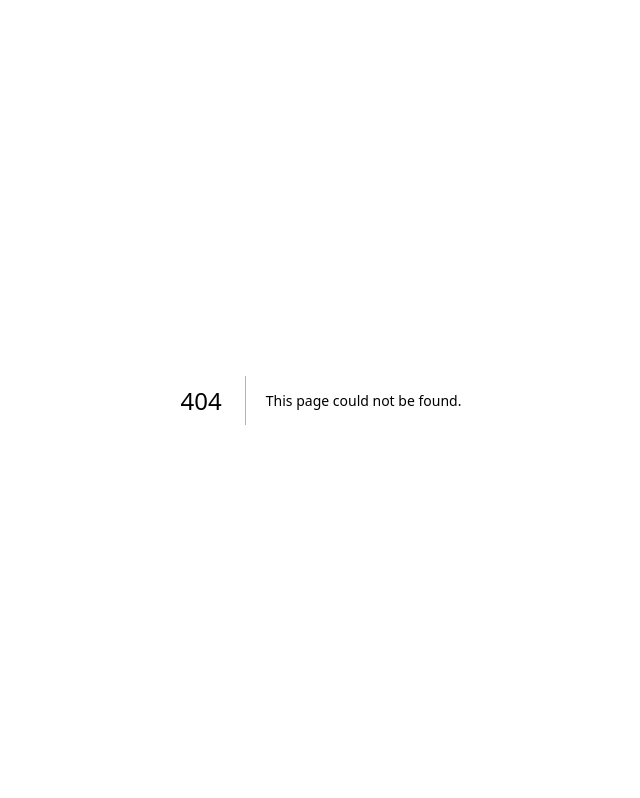
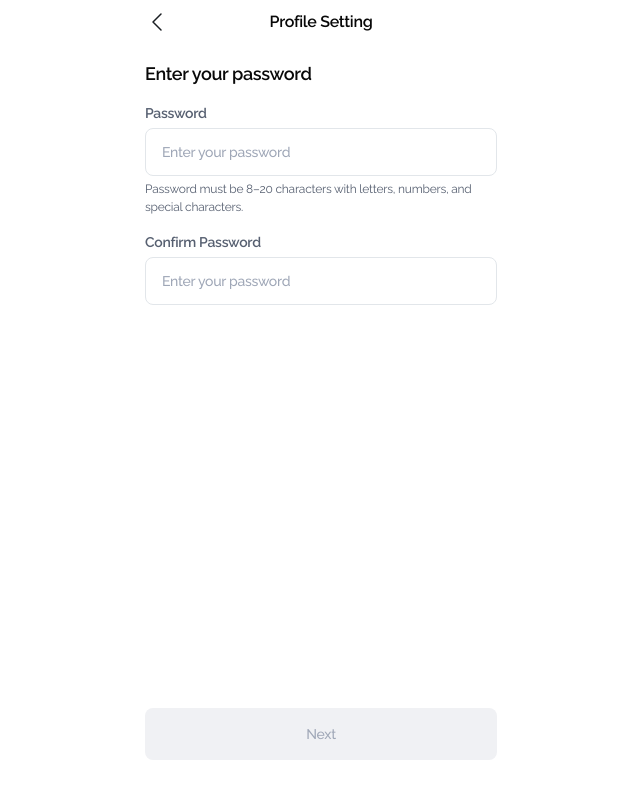
Before and after one commit to ryeongkk/KOMME-FE, a Next.js app: page /login/password in a window 1280 px wide. Before the commit this address had no page. Shown: the whole page, without its empty margins (319-959 px from the left). Built offline with nearby package versions, Linux system fonts and the light colour scheme.

Commit message:
feat: 비밀번호 설정 화면 퍼블리싱

```diff
--- a/src/app/AGENTS.md
+++ b/src/app/AGENTS.md
@@ -25,7 +25,7 @@ Next.js App Router 루트입니다: 라우트, 루트 레이아웃, 전역 스
 | --------------- | ---------------------------------------------------------------------------------------------------- |
 | `icon-192.png/` | 동적 PNG 아이콘 라우트 — `next/og`를 쓰는 `route.tsx`의 `GET` 핸들러 (`icon-192.png/AGENTS.md` 참고) |
 | `icon-512.png/` | 512×512 버전, 패턴은 동일 (`icon-512.png/AGENTS.md` 참고)                                            |
-| `login/`        | 로그인 플로우 라우트 — `/login`, `/login/terms`, `/login/email`, `/login/code`, `/login/nickname`. 화면 컴포넌트는 `src/components/login/`에 있고 각 `page.tsx`는 그걸 렌더링만 함 (`components/AGENTS.md` 참고) |
+| `login/`        | 로그인 플로우 라우트 — `/login`, `/login/terms`, `/login/email`, `/login/code`, `/login/password`, `/login/nickname`. 화면 컴포넌트는 `src/components/login/`에 있고 각 `page.tsx`는 그걸 렌더링만 함 (`components/AGENTS.md` 참고) |
 
 ## AI 에이전트를 위한 안내
 
--- /dev/null
+++ b/src/app/login/password/page.tsx
@@ -0,0 +1,9 @@
+import { PasswordScreen } from "@/components/login/password-screen";
+
+export default function PasswordPage() {
+  return (
+    <main className="flex flex-1 flex-col items-center bg-white px-4 pb-10">
+      <PasswordScreen />
+    </main>
+  );
+}
--- a/src/components/AGENTS.md
+++ b/src/components/AGENTS.md
@@ -12,7 +12,7 @@ App Router 라우트 트리 바깥에서 여러 라우트가 공유하는 React
 | 디렉토리 | 설명 |
 |-----------|---------|
 | `ui/` | 특정 기능에 속하지 않는 범용 재사용 프리미티브 (예: `bottom-sheet.tsx`, `text-field.tsx`) |
-| `login/` | 로그인 플로우 화면 전용 컴포넌트 (`login-screen.tsx` = `/login`, `terms-screen.tsx` = `/login/terms`, `email-screen.tsx` = `/login/email`, `code-screen.tsx` = `/login/code`, `nickname-screen.tsx` = `/login/nickname`) |
+| `login/` | 로그인 플로우 화면 전용 컴포넌트 (`login-screen.tsx` = `/login`, `terms-screen.tsx` = `/login/terms`, `email-screen.tsx` = `/login/email`, `code-screen.tsx` = `/login/code`, `password-screen.tsx` = `/login/password`, `nickname-screen.tsx` = `/login/nickname`) |
 
 ## 주요 파일
 
@@ -25,8 +25,9 @@ App Router 라우트 트리 바깥에서 여러 라우트가 공유하는 React
 ### 이 디렉토리에서 작업할 때
 - 새 화면(라우트)이 생기면 그 화면 전용 컴포넌트는 `login/`처럼 화면 이름을 딴 하위 폴더에 넣으세요. 여러 화면에서 재사용되는 범용 UI 프리미티브(바텀시트, 모달, 버튼 등)만 `ui/`에 넣습니다. 어느 한 화면에서만 쓰는 컴포넌트를 `ui/`에 넣지 마세요 — 두 번째 사용처가 생길 때 옮기세요.
 - `nickname-screen.tsx`의 닉네임 중복 확인은 아직 백엔드 API가 없어 예약어 배열(`RESERVED_NICKNAMES`)로 흉내만 낸 상태입니다 — 실제 중복 확인 엔드포인트가 생기면 그걸로 교체하세요.
-- `ui/text-field.tsx`는 `email-screen.tsx`/`nickname-screen.tsx`가 공유하는 인풋 껍데기(label + 인풋 + clear 버튼 + 캡션)입니다. 값 상태, 검증 로직(정규식, blur 타이밍), 중복 확인처럼 화면마다 다른 것은 각 화면 컴포넌트에 남깁니다. 캡션 한 줄은 `error`(문자열)가 있으면 빨간 테두리+빨간 캡션으로, 없고 `helperText`만 있으면 회색 상시 힌트로 보여줍니다 — 이메일 화면처럼 상시 힌트가 필요 없으면 `helperText`를 안 주면 됩니다.
+- `ui/text-field.tsx`는 `email-screen.tsx`/`nickname-screen.tsx`/`password-screen.tsx`가 공유하는 인풋 껍데기(label + 인풋 + clear 버튼 또는 비밀번호 표시/숨김 토글 + 캡션)입니다. 값 상태, 검증 로직(정규식, blur 타이밍), 중복 확인처럼 화면마다 다른 것은 각 화면 컴포넌트에 남깁니다. 캡션 한 줄은 `error`(문자열)가 있으면 빨간 테두리+빨간 캡션으로, 없고 `helperText`만 있으면 회색 상시 힌트로 보여줍니다 — 이메일 화면처럼 상시 힌트가 필요 없으면 `helperText`를 안 주면 됩니다. `type="password"`면 clear 버튼 대신 `EyeIcon`/`EyeOffIcon` 표시/숨김 토글을 보여줍니다. `labelVariant="field"`(기본값 `"heading"`)를 주면 라벨이 화면 헤딩(`text-heading-b-18`) 대신 필드 자체 라벨(`text-body-sb-14 text-gray-500`)로 렌더링됩니다 — password-screen처럼 화면 헤딩과 필드 라벨이 따로 있는 경우에 씁니다.
 - `code-screen.tsx`의 인증코드 확인은 아직 백엔드 API가 없어 상수(`CORRECT_CODE`)로 흉내만 낸 상태입니다 — 실제 코드 검증/재전송 엔드포인트가 생기면 그걸로 교체하세요. 이전 단계에서 입력한 이메일은 `email-screen.tsx`가 `router.push(\`/login/code?email=...\`)`로 쿼리 파라미터에 실어 넘기고, `code-screen.tsx`는 `useSearchParams`로 읽습니다 — 화면 간 공유 상태 스토어 없이 라우팅으로만 넘기는 임시 방식입니다. `useSearchParams`를 쓰는 클라이언트 컴포넌트라 `src/app/login/code/page.tsx`에서 `<Suspense>`로 감싸야 정적 빌드가 됩니다.
+- `password-screen.tsx`는 비밀번호 설정 완료 시 `/login`(로그인 메인 화면)으로 이동합니다 — 원래 회원가입 순서(약관 동의 → 이메일 → 코드 → 비밀번호 → 닉네임 → 완료)상 다음은 `/login/nickname`이지만, 현재는 그렇게 연결돼 있지 않습니다. 실제 순서대로 이어붙일 때 `handleNext`를 바꾸세요.
 - `icons.tsx`는 화면에 속하지 않는 전역 공유 자산이라 하위 폴더로 옮기지 않고 루트에 유지합니다.
 
 ### 아이콘 다루기
--- a/src/components/login/code-screen.tsx
+++ b/src/components/login/code-screen.tsx
@@ -77,7 +77,7 @@ export function CodeScreen() {
       setShowToast(true);
       return;
     }
-    // TODO: navigate to the password setting screen once that route exists
+    router.push("/login/password");
   };
 
   return (
--- a/src/components/login/login-screen.tsx
+++ b/src/components/login/login-screen.tsx
@@ -1,3 +1,6 @@
+"use client";
+
+import { useRouter } from "next/navigation";
 import { AppleIcon, CheckIcon, GlobeIcon, GoogleIcon } from "@/components/icons";
 import { BottomSheet } from "@/components/ui/bottom-sheet";
 
@@ -8,6 +11,8 @@ const languages = [
 ];
 
 export function LoginScreen() {
+  const router = useRouter();
+
   return (
     <>
       <p className="mt-[150.5px] text-title-b-20 text-black">Logo</p>
@@ -36,7 +41,9 @@ export function LoginScreen() {
         </div>
 
         <div className="flex items-center justify-center gap-5 text-body-m-14 text-black">
-          <button type="button">Sign Up</button>
+          <button type="button" onClick={() => router.push("/login/terms")}>
+            Sign Up
+          </button>
           <span aria-hidden>|</span>
           <button type="button">Reset Password</button>
         </div>
--- /dev/null
+++ b/src/components/login/password-screen.tsx
@@ -0,0 +1,84 @@
+"use client";
+
+import { useRouter } from "next/navigation";
+import { useState } from "react";
+import { ArrowLeftIcon } from "@/components/icons";
+import { TextField } from "@/components/ui/text-field";
+
+const PASSWORD_HINT = "Password must be 8–20 characters with letters, numbers, and special characters.";
+const PASSWORD_PATTERN = /^(?=.*[A-Za-z])(?=.*\d)(?=.*[^A-Za-z0-9]).{8,20}$/;
+
+export function PasswordScreen() {
+  const router = useRouter();
+  const [password, setPassword] = useState("");
+  const [confirmPassword, setConfirmPassword] = useState("");
+  const [touchedPassword, setTouchedPassword] = useState(false);
+  const [touchedConfirm, setTouchedConfirm] = useState(false);
+
+  const isValidPassword = PASSWORD_PATTERN.test(password);
+  const hasPasswordError = touchedPassword && password.length > 0 && !isValidPassword;
+
+  const isMismatched = touchedConfirm && confirmPassword.length > 0 && confirmPassword !== password;
+  const isConfirmed = confirmPassword.length > 0 && confirmPassword === password && isValidPassword;
+  const canSubmit = isValidPassword && isConfirmed;
+
+  const handleNext = () => {
+    if (!canSubmit) return;
+    router.push("/login");
+  };
+
+  return (
+    <>
+      <div className="flex w-full items-center justify-between py-2.5">
+        <button type="button" aria-label="Back" onClick={() => router.back()} className="text-gray-900">
+          <ArrowLeftIcon className="size-6" />
+        </button>
+        <p className="text-body-sb-16 text-black">Profile Setting</p>
+        <div className="size-6" aria-hidden />
+      </div>
+
+      <div className="mt-4 flex w-full flex-col gap-4">
+        <p className="text-heading-b-18 text-black">Enter your password</p>
+
+        <TextField
+          name="password"
+          label="Password"
+          labelVariant="field"
+          type="password"
+          maxLength={20}
+          placeholder="Enter your password"
+          value={password}
+          onChange={setPassword}
+          onBlur={() => setTouchedPassword(true)}
+          error={hasPasswordError ? PASSWORD_HINT : undefined}
+          helperText={PASSWORD_HINT}
+        />
+
+        <TextField
+          name="confirm password"
+          label="Confirm Password"
+          labelVariant="field"
+          type="password"
+          maxLength={20}
+          placeholder="Enter your password"
+          value={confirmPassword}
+          onChange={setConfirmPassword}
+          onBlur={() => setTouchedConfirm(true)}
+          error={isMismatched ? "Passwords do not match" : undefined}
+          helperText={isConfirmed ? "Password confirmed." : undefined}
+        />
+      </div>
+
+      <button
+        type="button"
+        disabled={!canSubmit}
+        onClick={handleNext}
+        className={`mt-auto flex h-[52px] w-full items-center justify-center rounded-lg text-body-m-14 ${
+          canSubmit ? "bg-gray-900 text-white" : "bg-gray-100 text-gray-400"
+        }`}
+      >
+        Next
+      </button>
+    </>
+  );
+}
--- a/src/components/login/terms-screen.tsx
+++ b/src/components/login/terms-screen.tsx
@@ -75,6 +75,7 @@ export function TermsScreen() {
       <button
         type="button"
         disabled={!allChecked}
+        onClick={() => router.push("/login/email")}
         className={`mt-auto flex h-[52px] w-full items-center justify-center rounded-lg text-body-m-14 ${
           allChecked ? "bg-gray-900 text-white" : "bg-gray-100 text-gray-400"
         }`}
--- a/src/components/ui/text-field.tsx
+++ b/src/components/ui/text-field.tsx
@@ -1,6 +1,7 @@
 "use client";
 
-import { CloseIcon } from "@/components/icons";
+import { useState } from "react";
+import { CloseIcon, EyeIcon, EyeOffIcon } from "@/components/icons";
 
 type TextFieldProps = {
   name: string;
@@ -12,6 +13,9 @@ type TextFieldProps = {
   helperText?: string;
   placeholder?: string;
   type?: "text" | "email" | "password";
+  maxLength?: number;
+  /** "heading" (default) renders label as the screen's own heading (email/nickname screens, one field each). "field" renders a smaller per-field label for screens with multiple labeled fields (e.g. password + confirm password). */
+  labelVariant?: "heading" | "field";
 };
 
 export function TextField({
@@ -24,10 +28,18 @@ export function TextField({
   helperText,
   placeholder,
   type = "text",
+  labelVariant = "heading",
+  maxLength,
 }: TextFieldProps) {
+  const [showPassword, setShowPassword] = useState(false);
+  const isPassword = type === "password";
+  const inputType = isPassword ? (showPassword ? "text" : "password") : type;
+
   return (
-    <div className="flex w-full flex-col gap-4">
-      <p className="text-heading-b-18 text-black">{label}</p>
+    <div className={`flex w-full flex-col ${labelVariant === "field" ? "gap-1" : "gap-4"}`}>
+      <p className={labelVariant === "field" ? "text-body-sb-14 text-gray-500" : "text-heading-b-18 text-black"}>
+        {label}
+      </p>
 
       <div className="flex w-full flex-col gap-1">
         <div
@@ -36,14 +48,25 @@ export function TextField({
           }`}
         >
           <input
-            type={type}
+            type={inputType}
             value={value}
             onChange={(event) => onChange(event.target.value)}
             onBlur={onBlur}
             placeholder={placeholder}
+            maxLength={maxLength}
             className="flex-1 text-body-m-14 text-gray-900 placeholder-gray-400 outline-none"
           />
-          {value.length > 0 && (
+          {value.length > 0 &&
+            (isPassword ? (
+              <button
+                type="button"
+                aria-label={showPassword ? `Hide ${name}` : `Show ${name}`}
+                onClick={() => setShowPassword((prev) => !prev)}
+                className="shrink-0 text-gray-400"
+              >
+                {showPassword ? <EyeOffIcon className="size-4" /> : <EyeIcon className="size-4" />}
+              </button>
+            ) : (
               <button
                 type="button"
                 aria-label={`Clear ${name}`}
@@ -52,7 +75,7 @@ export function TextField({
               >
                 <CloseIcon className="size-4" />
               </button>
-          )}
+            ))}
         </div>
         {(error ?? helperText) && (
           <p className={`text-caption-r-12 ${error ? "text-negative" : "text-gray-500"}`}>{error ?? helperText}</p>
```
Lines whose indentation alone changed are shown as unchanged.
